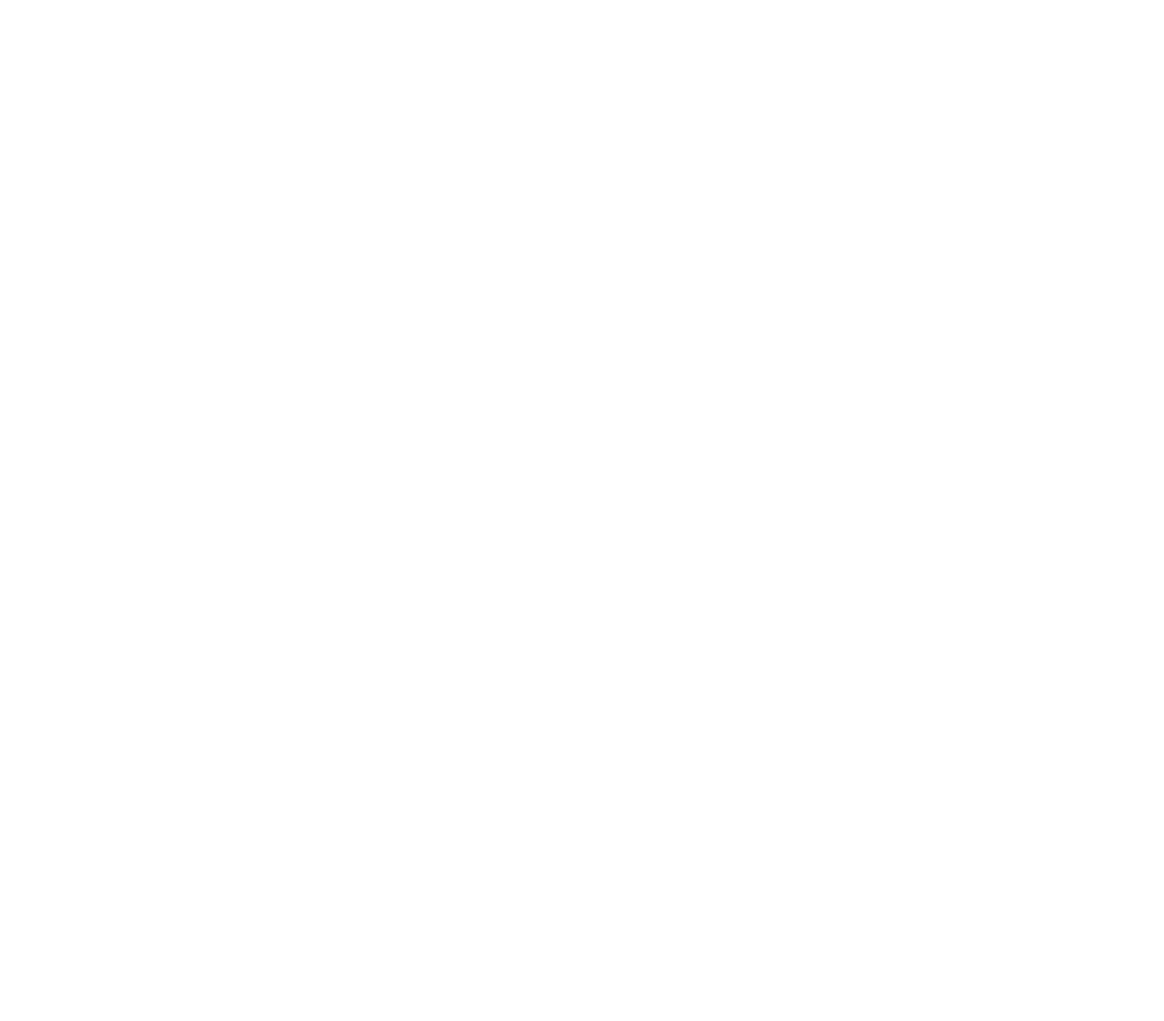
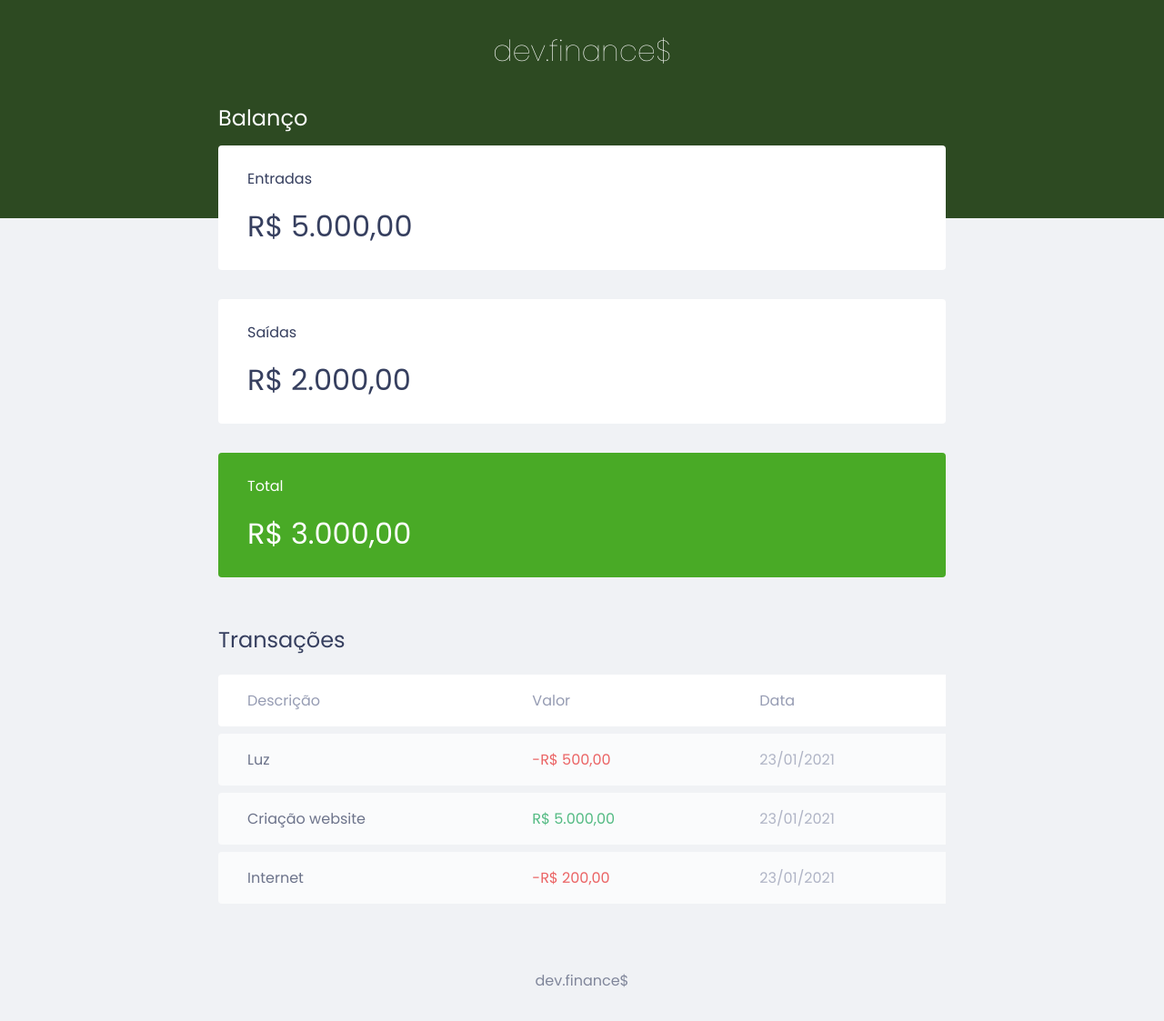
Before and after one commit to asmarcondes/estudo-rocketseat-maratona-discover, a plain HTML site: page index.html in a window 1280 px wide. Shown: the whole page at 91% size. Before the commit the page ends 800 px from the top, so only its background shows below. Drawn offline with Linux system fonts and the light colour scheme.

Commit message:
Aula 01: A base de tudo
Base da aplicação a ser desenvolvida, definindo a estrutura
em HTML e aplicando os estilos correspondentes.

Destaques:

- HTML: Tags semânticas (header, main, section, footer)
- CSS: definição de variável e selectors

```diff
--- a/index.html
+++ b/index.html
@@ -4,6 +4,76 @@
     <meta charset="UTF-8" />
     <meta name="viewport" content="width=device-width, initial-scale=1.0" />
     <title>dev.finance$</title>
+
+    <link rel="stylesheet" href="./style.css" />
+
+    <link rel="preconnect" href="https://fonts.gstatic.com" />
+    <link
+      href="https://fonts.googleapis.com/css2?family=Poppins:ital,wght@0,100;0,400;0,700;1,100;1,400;1,700&display=swap"
+      rel="stylesheet"
+    />
   </head>
-  <body></body>
+
+  <body>
+    <header>
+      <h1 id="logo">dev.finance$</h1>
+    </header>
+
+    <main class="container">
+      <section id="balance">
+        <h2>Balanço</h2>
+
+        <div class="card">
+          <h3>Entradas</h3>
+          <p>R$ 5.000,00</p>
+        </div>
+
+        <div class="card">
+          <h3>Saídas</h3>
+          <p>R$ 2.000,00</p>
+        </div>
+
+        <div class="card total">
+          <h3>Total</h3>
+          <p>R$ 3.000,00</p>
+        </div>
+      </section>
+
+      <section id="transaction">
+        <h2>Transações</h2>
+
+        <table id="data-table">
+          <thead>
+            <tr>
+              <th>Descrição</th>
+              <th>Valor</th>
+              <th>Data</th>
+            </tr>
+          </thead>
+
+          <tbody>
+            <tr>
+              <td class="description">Luz</td>
+              <td class="expense">-R$ 500,00</td>
+              <td class="date">23/01/2021</td>
+            </tr>
+            <tr>
+              <td class="description">Criação website</td>
+              <td class="income">R$ 5.000,00</td>
+              <td class="date">23/01/2021</td>
+            </tr>
+            <tr>
+              <td class="description">Internet</td>
+              <td class="expense">-R$ 200,00</td>
+              <td class="date">23/01/2021</td>
+            </tr>
+          </tbody>
+        </table>
+      </section>
+    </main>
+
+    <footer>
+      <p>dev.finance$</p>
+    </footer>
+  </body>
 </html>
--- /dev/null
+++ b/style.css
@@ -0,0 +1,140 @@
+/* Global */
+
+:root {
+  --dark-blue: #363f5f;
+}
+
+* {
+  margin: 0;
+  padding: 0;
+  box-sizing: border-box;
+}
+
+body {
+  background: #f0f2f5;
+  font-family: "Poppins", sans-serif;
+}
+
+.container {
+  width: min(90vw, 800px);
+  margin: auto;
+}
+
+/* Titles */
+
+h2 {
+  margin-top: 3.2rem;
+  margin-bottom: 0.8rem;
+  color: var(--dark-blue);
+
+  font-weight: normal;
+}
+
+/* Header */
+
+header {
+  background: #2d4a22;
+  padding: 2rem 0 10rem;
+  text-align: center;
+}
+
+#logo {
+  color: #fff;
+  font-weight: 100;
+}
+
+/* Balance */
+
+#balance {
+  margin-top: -8rem;
+}
+
+#balance h2 {
+  margin-top: 0;
+  color: #fff;
+}
+
+/* Cards */
+
+.card {
+  background: white;
+  color: var(--dark-blue);
+
+  padding: 1.5rem 2rem;
+  margin-bottom: 2rem;
+  border-radius: 0.25rem;
+}
+
+.card h3 {
+  font-size: 1rem;
+  font-weight: normal;
+}
+
+.card p {
+  font-size: 2rem;
+  line-height: 3rem;
+
+  margin-top: 1rem;
+}
+
+.card.total {
+  background: #49aa26;
+  color: white;
+}
+
+/* Table */
+
+#data-table {
+  width: 100%;
+  border-spacing: 0 0.5rem;
+  color: #969cb3;
+}
+
+table thead tr th:first-child,
+table tbody tr td:first-child {
+  border-radius: 0.25rem 0 0 0.25rem;
+}
+
+table thead th {
+  background: white;
+
+  font-weight: normal;
+  padding: 1rem 2rem;
+
+  text-align: left;
+}
+
+table tbody tr {
+  opacity: 0.7;
+}
+
+table tbody tr:hover {
+  opacity: 1;
+}
+
+table td {
+  background: white;
+  padding: 1rem 2rem;
+}
+
+td.description {
+  color: var(--dark-blue);
+}
+
+td.income {
+  color: #12a454;
+}
+
+td.expense {
+  color: #e92929;
+}
+
+/* Footer */
+
+footer {
+  text-align: center;
+  padding: 4rem 0 2rem;
+
+  color: var(--dark-blue);
+  opacity: 0.6;
+}
```
